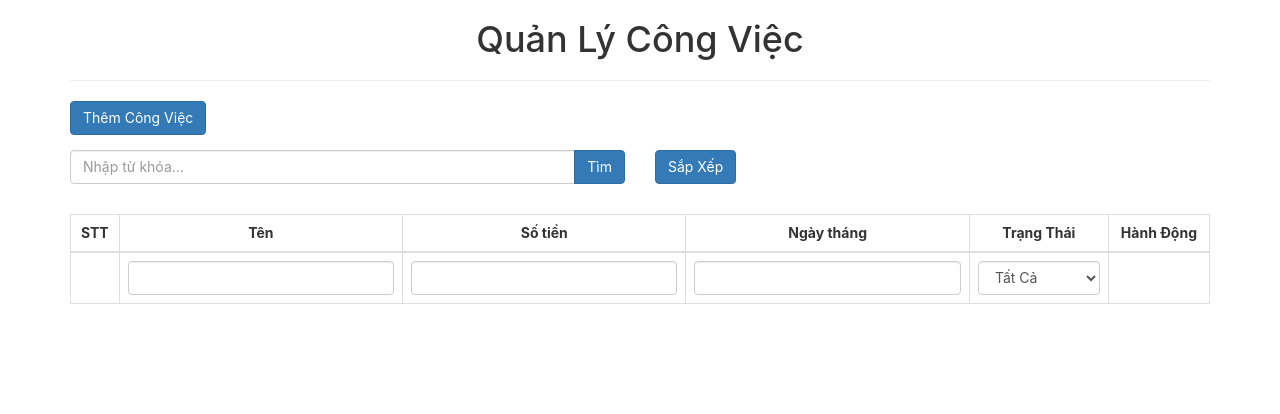
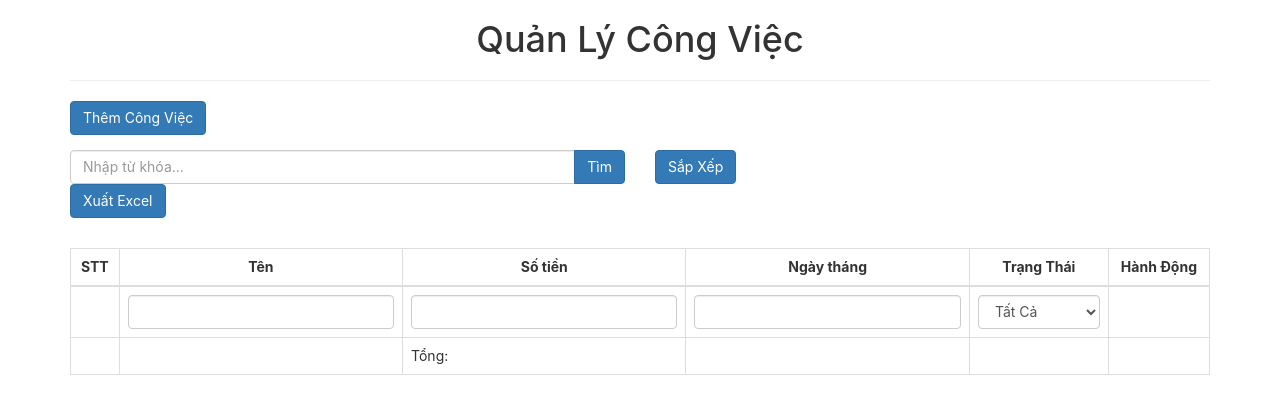
Before and after one commit to tanlm/proj_task_management_Redux, a React (Create React App) app: page / in a window 1280 px wide. Shown: the top 414 px of the page. Built offline with nearby package versions, Linux system fonts and the light colour scheme; some icons are missing.

Commit message:
update code

```diff
--- a/package.json
+++ b/package.json
@@ -8,6 +8,7 @@
     "@testing-library/user-event": "^7.2.1",
     "lodash": "^4.17.15",
     "react": "^16.13.1",
+    "react-currency-format": "^1.0.0",
     "react-dom": "^16.13.1",
     "react-redux": "^7.2.0",
     "react-scripts": "3.4.1",
--- a/src/components/Control.js
+++ b/src/components/Control.js
@@ -1,6 +1,7 @@
 import React, { Component } from 'react';
 import Search from './Search'
 import Sort from './Sort'
+import Export_Excel from './Export_Excel'
 
 class Control extends Component {
     render() {
@@ -10,6 +11,7 @@ class Control extends Component {
                 <Search onSearch={this.props.onSearch} />
                 {/*Sort*/}
                 <Sort />
+                <Export_Excel />
             </div>
         );
     }
--- /dev/null
+++ b/src/components/Export_Excel.js
@@ -0,0 +1,18 @@
+import React, { Component } from 'react';
+
+class Export_Excel extends Component {
+    render() {
+        return (
+            <div className="col-xs-6 col-sm-6 col-md-6 col-lg-6">
+                {/*Sort*/}
+                <div className="dropdown">
+                    <button className="btn btn-primary dropdown-toggle" type="button">
+                        Xuất Excel
+                    </button>
+                </div>
+            </div>
+        );
+    }
+}
+
+export default Export_Excel;
--- a/src/components/TaskForm.js
+++ b/src/components/TaskForm.js
@@ -1,7 +1,7 @@
 import React, { Component } from 'react';
 import { connect } from 'react-redux';
 import * as actions from './../actions/index'
-
+import * as messages from './../constants/Message.js'
 
 class TaskForm extends Component {
 
@@ -47,10 +47,12 @@ class TaskForm extends Component {
         this.setState({
             id: '',
             name: '',
-            status: true
+            money: '',
+            dateTime:'',
+            status: false,
+            errors: {}
         });
     }
-
 
     onExitForm = () => {
         this.props.onCloseForm();
@@ -73,23 +75,28 @@ class TaskForm extends Component {
         let errors = {};
         let formIsValid = true;
 
-        //Name
+        // Name
         if(!fields.name){
            formIsValid = false;
-           errors["name"] = "Cannot be empty";
+           errors["name"] = messages.NOT_EMPTY;
         }
-
         if(typeof fields.name !== "undefined"){
            if(!fields["name"].match(/^[a-zA-Z]+$/)){
               formIsValid = false;
-              errors["name"] = "Only letters";
+              errors["name"] = messages.ONLY_FONT;
            }
         }
 
-        //Email
+        // money
         if(!fields.money){
            formIsValid = false;
-           errors["money"] = "Cannot be empty";
+           errors["money"] = messages.NOT_EMPTY;
+        }
+        if(typeof fields.money !== "undefined"){
+            if(fields["money"].match(/^[a-zA-Z]+$/)){
+               formIsValid = false;
+               errors["money"] = messages.ONLY_NUMBER;
+            }
         }
 
        this.setState({errors: errors});
--- a/src/components/TaskList.js
+++ b/src/components/TaskList.js
@@ -109,6 +109,14 @@ class TaskList extends Component {
                         <td />
                     </tr>
                     {elmTasks}
+                    <tr>
+                        <td></td>
+                        <td></td>
+                        <td>Tổng:</td>
+                        <td></td>
+                        <td></td>
+                        <td></td>
+                    </tr>
                 </tbody>
             </table>
         );
--- /dev/null
+++ b/src/constants/Message.js
@@ -0,0 +1,3 @@
+export const NOT_EMPTY = 'Cannot be empty';
+export const ONLY_NUMBER = 'Must enter numeric type';
+export const ONLY_FONT = 'Must enter letters';
```
Also changed, not shown: 2 other files (tests, documents, lock files or other folders).
